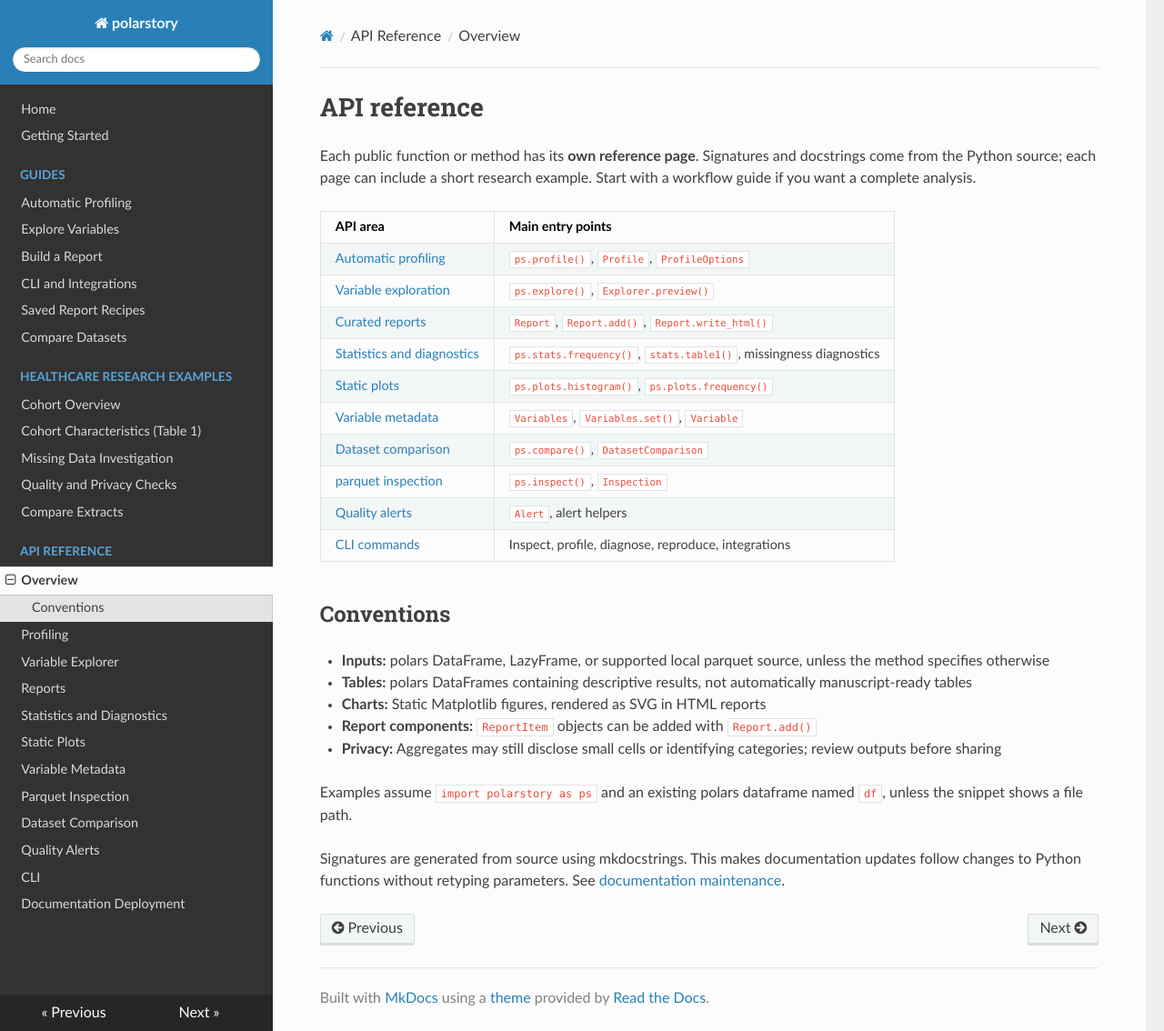
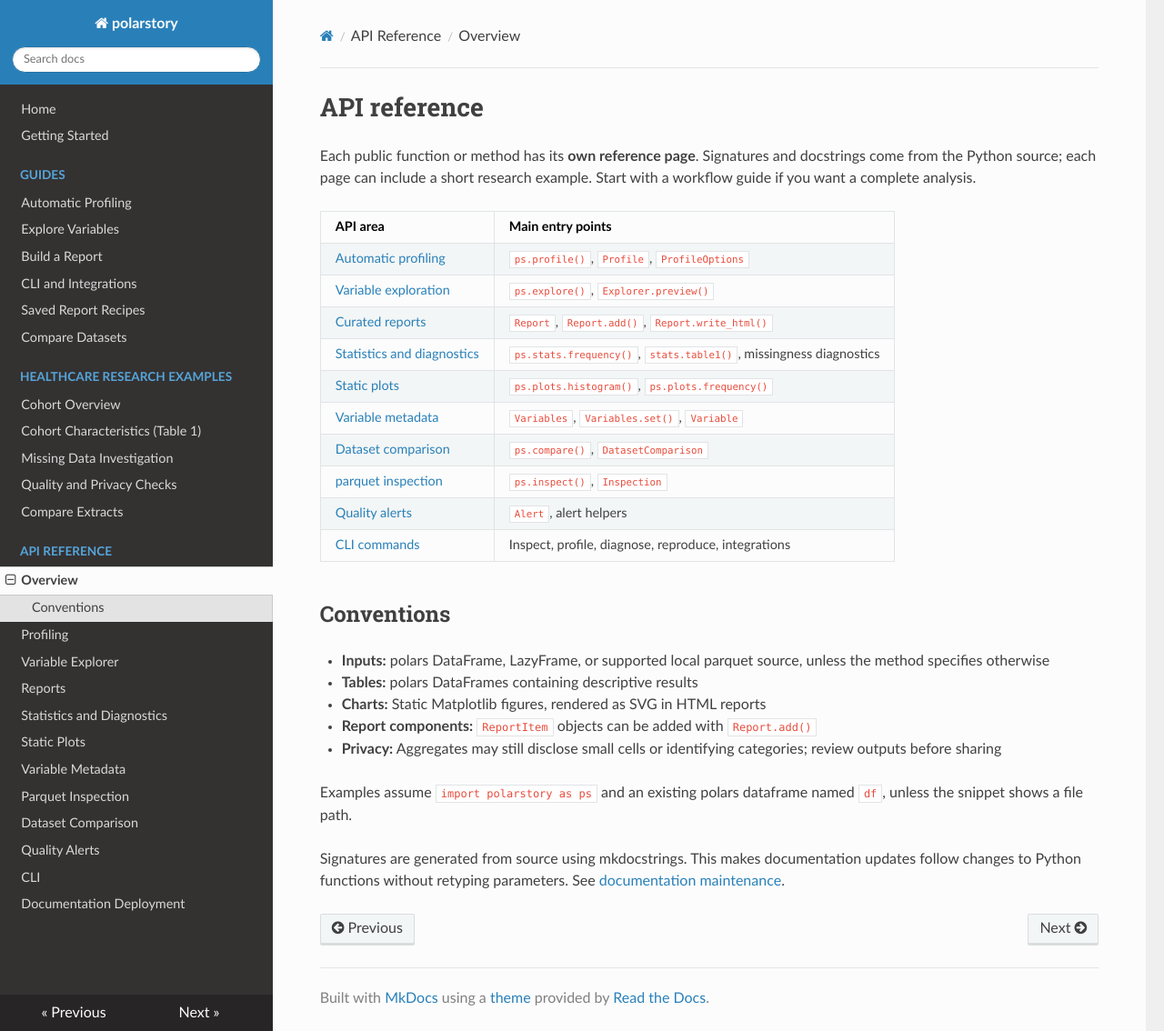
Before and after one commit to kpwhri/polarstory, an MkDocs documentation site: the page built from docs/reference/index.md, in a window 1280 px wide and 1134 px high. Shown: the whole window at 91% size. Built offline with MkDocs 1.6.1, drawn with Linux system fonts in a browser that asks for light colours; nearby versions of some CDN libraries.

Commit message:
doc edits

```diff
--- a/docs/reference/index.md
+++ b/docs/reference/index.md
@@ -18,7 +18,7 @@ Each public function or method has its **own reference page**. Signatures and do
 ## Conventions
 
 - **Inputs:** polars DataFrame, LazyFrame, or supported local parquet source, unless the method specifies otherwise
-- **Tables:** polars DataFrames containing descriptive results, not automatically manuscript-ready tables
+- **Tables:** polars DataFrames containing descriptive results
 - **Charts:** Static Matplotlib figures, rendered as SVG in HTML reports
 - **Report components:** `ReportItem` objects can be added with `Report.add()`
 - **Privacy:** Aggregates may still disclose small cells or identifying categories; review outputs before sharing
```
